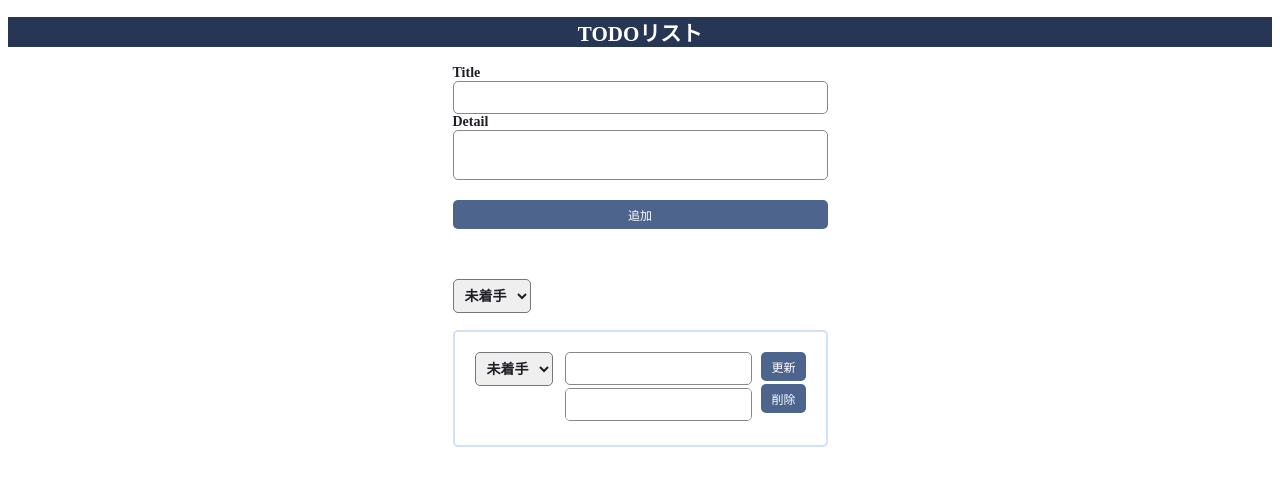
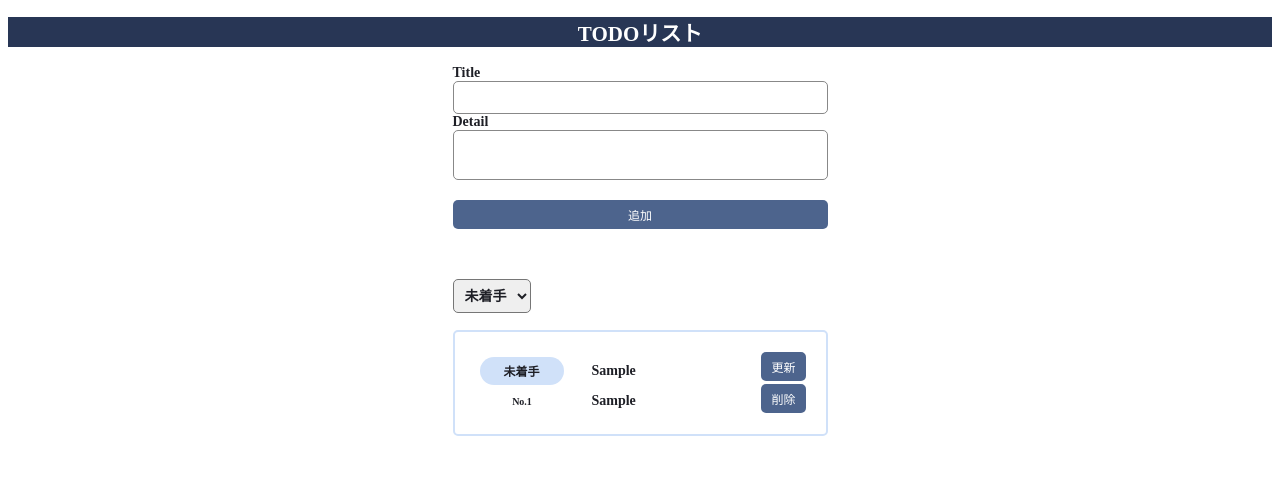
Before and after one commit to mikArai5/todo-list-app03, a React (Vite) app: page / in a window 1280 px wide. Both pictures are taken after typing "Sample", "Sample" into the empty fields and a click on the input "追加". Shown: the top 486 px of the page. Built offline with nearby package versions, Linux system fonts and the light colour scheme.

Commit message:
change add

```diff
--- a/src/App.tsx
+++ b/src/App.tsx
@@ -1,8 +1,15 @@
 import { useEffect, useState } from 'react';
 
 type Todo = {
+  id: number;
   title: string;
-  readonly id: number;
+  status: string;
+  detail: string;
+}
+
+type EditTodo = {
+  id: number;
+  title: string;
   status: string;
   detail: string;
 }
@@ -15,7 +22,12 @@ export const App = () => {
   const [ detail, setDetail ] = useState('');
   const [ filteredTodos, setFilteredTodos ] = useState<Todo[]>([]);
   const [ filter, setFilter ] = useState('未着手');
-  const [ editTodo, setEditTodo ] = useState<Todo[]>([]);
+  const [ editTodo, setEditTodo ] = useState<EditTodo>({
+    id: 0,
+    title: "",
+    status: "",
+    detail: "",
+  });
 
   const handleSubmit = () => {
     if (!text || !detail) return;
@@ -31,36 +43,16 @@ export const App = () => {
     setDetail('');
   }
 
-  const handleStatusChange = (id: number, e:any ) => {
-    const editStatus =  todos.map((todo) =>
-      todo.id === id ? { ...todo, status: e.target.value } : todo
-    )
-    setEditTodo(editStatus);
-    console.log(editStatus);
+  const handleStatusChange = ( e:any ) => {
+    setEditTodo(e.target.value);
   };
 
-  const handleTitleEdit = (id: number, title: string) => {
-    setEditTodo((todos) => {
-      const newTodos = todos.map((todo) => {
-        if (todo.id === id) {
-          todo.title = title;
-        }
-        return todo;
-      });
-      return newTodos;
-    });
+  const handleTitleEdit = (e:any) => {
+    setEditTodo(e.target.value);
   }
 
-  const handleDetailEdit = (id: number, detail: string) => {
-    setEditTodo((todos) => {
-      const newTodos = todos.map((todo) => {
-        if (todo.id === id) {
-          todo.detail = detail;
-        }
-        return todo;
-      });
-      return newTodos;
-    });
+  const handleDetailEdit = ( e:any ) => {
+    setTodoEditing(e.target.value);
   }
 
   const onEdit = (id: number) => {
@@ -156,8 +148,8 @@ export const App = () => {
                 <div className="flex">
                     <select
                       className='inputStatus'
-                    value={editTodo.status}
-                    onChange={(e) => handleStatusChange(editTodo.id, e)}
+                      value={todo.status}
+                      onChange={(e) => handleStatusChange(e.target.value)}
                     >
                       <option value="未着手">未着手</option>
                       <option value="進行中">進行中</option>
@@ -166,15 +158,15 @@ export const App = () => {
                     <div className='todoEditContent'>
                       <input
                         type="text"
-                    value={editTodo.title}
+                        value={todo.title}
                         autoFocus
                         className='editForm'
-                    onChange={(e) => handleTitleEdit(editTodo.id, e.target.value)}
+                        onChange={(e) => handleTitleEdit(e.target.value)}
                       />
                       <textarea
                         className='editTextarea'
-                      value={editTodo.detail}
-                      onChange={(e) => handleDetailEdit(editTodo.id, e.target.value)}
+                        value={todo.detail}
+                        onChange={(e) => handleDetailEdit(e.target.value)}
                       />
                     </div>
                 </div>
@@ -203,7 +195,7 @@ export const App = () => {
               <div className='btns'>
                 { todoEditing ?
                   <button className='editConfirmButton' onClick={() => onUpdateSubmit()}>確定</button>
-                  : <button className='editConfirmButton' onClick={() => onEdit(todo.id)}>更新</button>
+                  : <button className='editConfirmButton' onClick={() => onEdit(editTodo.id)}>更新</button>
                 }
                 <button className='deleteButton' onClick={() => handleDelete(todo.id)}>削除</button>
               </div>
```
Lines whose indentation alone changed are shown as unchanged.
